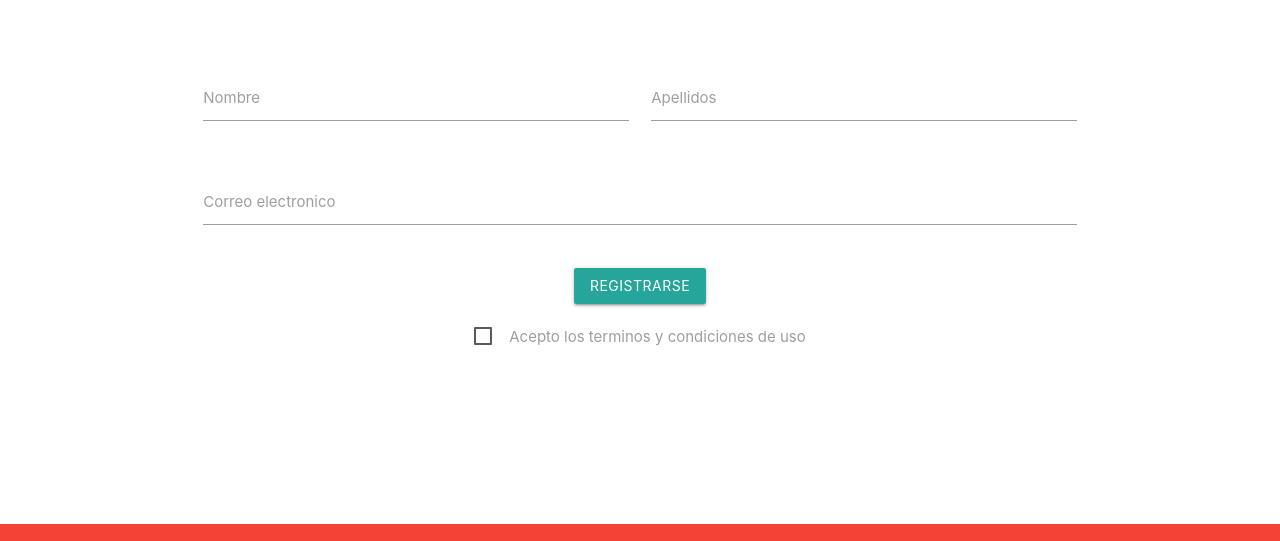
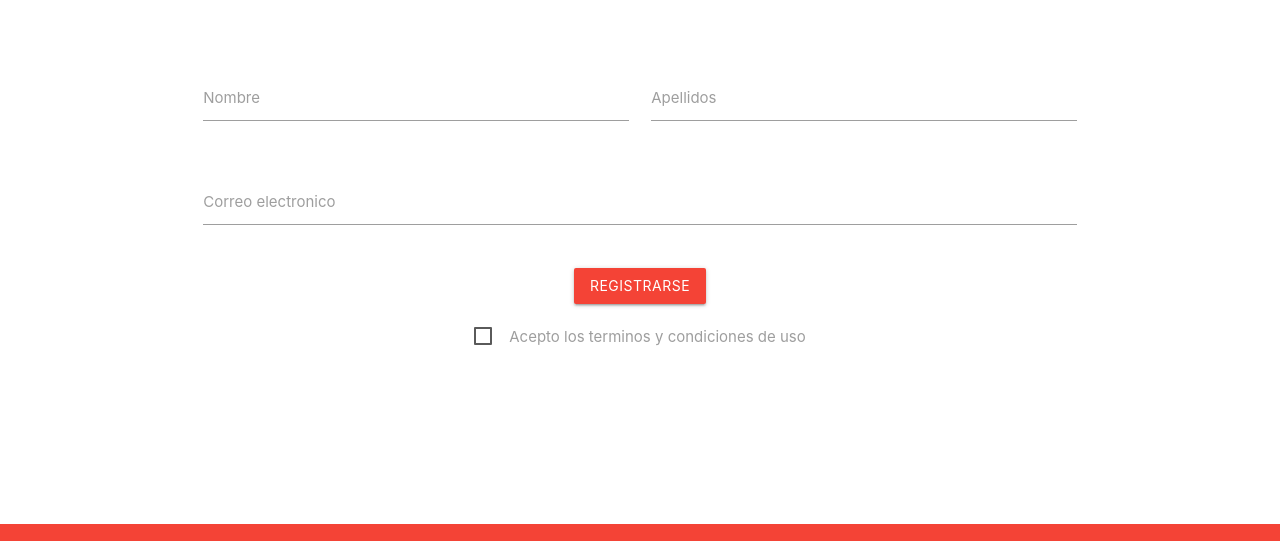
Before and after one commit to alu0101070650/uya-practicas-grupo13, a plain HTML site: page practica4/index.html in a window 1280 px wide. Shown: the part 4891-5432 px from the top of the page. Drawn offline with Linux system fonts and the light colour scheme.

Commit message:
Change submit button color

```diff
--- a/practica4/index.html
+++ b/practica4/index.html
@@ -259,7 +259,7 @@
 
               <div class="row">
                 <div class="col s12">
-                  <input class="btn" type="submit" value="Registrarse" />
+                  <input class="btn red" type="submit" value="Registrarse" />
                 </div>
               </div>
 
```
